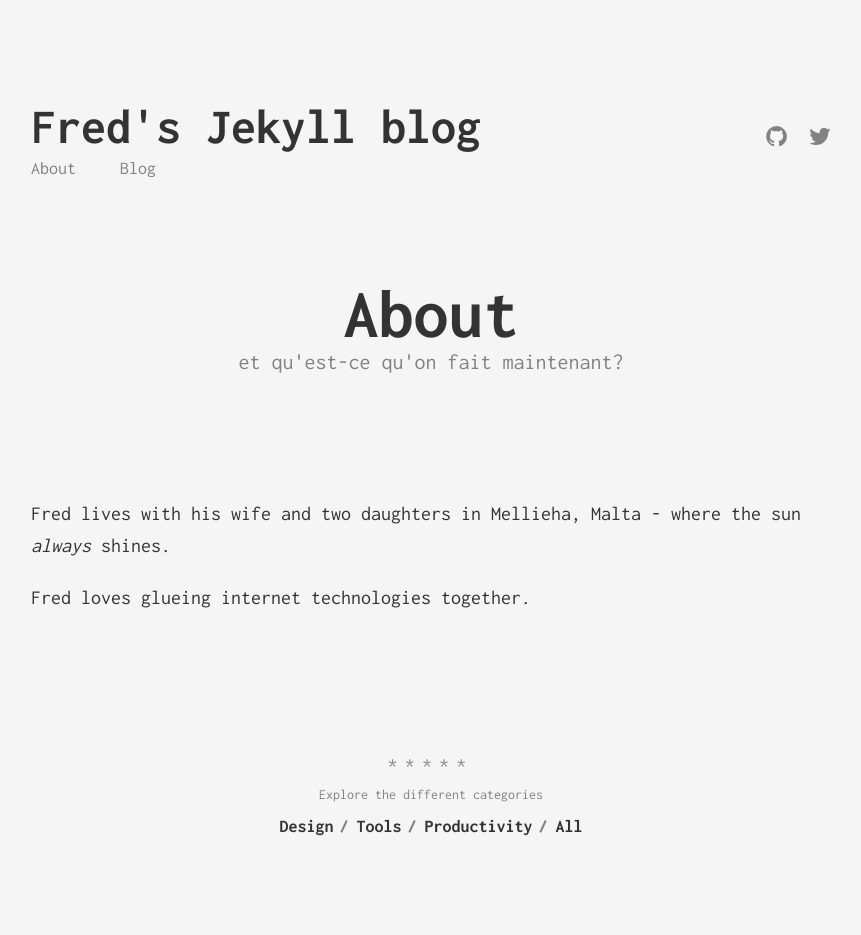
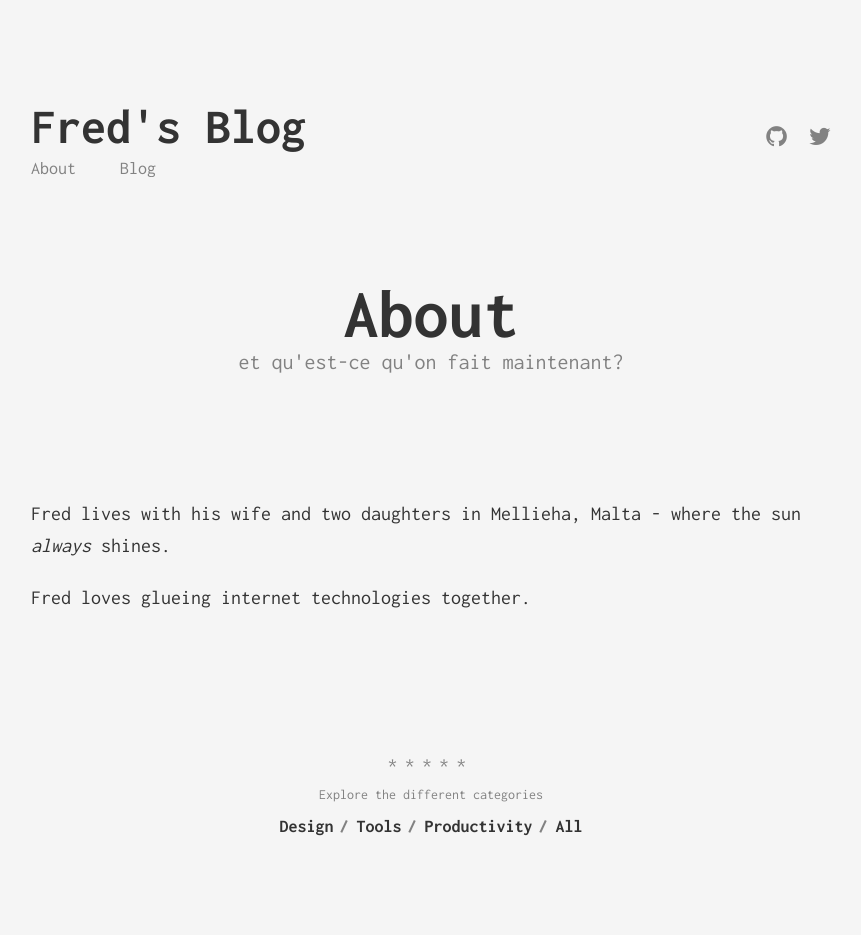
Before and after one commit to FredAGVdd/FredAGVdd.github.io, a Jekyll site: the page built from about.md, in a window 1280 px wide. Shown: the whole page, without its empty margins (209-1070 px from the left). Built offline with Jekyll 4.4.1, drawn with Linux system fonts in a browser that asks for light colours.

Commit message:
dropped Jekyll from site title

```diff
--- a/_config.yml
+++ b/_config.yml
@@ -1,7 +1,7 @@
 # Site settings
 
 # Site settings
-title: Fred's Jekyll blog
+title: Fred's Blog
 email: frederik.a.g.vandendriessche@gmail.com
 description: > # this means to ignore newlines until "baseurl:"
   Frederik A.G. Vandendriessche using ruby gems and nodejs to serve you
```
